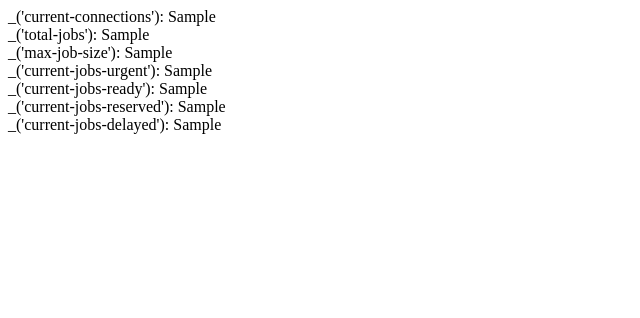
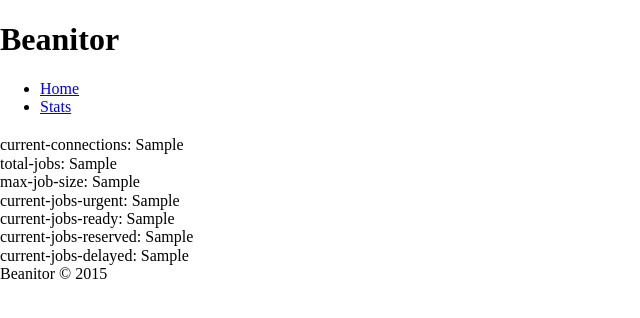
Before and after one commit to shonenada-archives/beanitor, a Flask app: template beanitor/templates/stats.html in a window 1280 px wide. Shown: the top 318 px of the page, without its empty margins (0-640 px from the left). Run offline with Flask 2, Linux system fonts and the light colour scheme; the template is opened without the code that fills it: most values are stand-ins (such as "Sample title", 1, 10 or a date in 2020); some libraries are stand-ins or nearby versions.

Commit message:
simple templatas

```diff
--- /dev/null
+++ b/beanitor/templates/base.html
@@ -0,0 +1,41 @@
+<!DOCTYPE html>
+<html>
+  <head>
+    <meta charset="utf-8" />
+    <meta name="robots" content="noindex,nofollow" />
+    <title>Beanitor</title>
+    <link rel="stylesheet" href="{{ url_for('static', filename='components/normalize.css/normalize.css') }}" type="text/css" />
+    <link rel="stylesheet" href="{{ url_for('static', filename='styles/base.css') }}" type="text/css" />
+    {% block styles %}{% endblock %}
+  </head>
+  <body>
+
+    <div class="container">
+      <div class="header">
+        <h1>Beanitor</h1>
+        <div class="pull-right nav">
+        </div>
+      </div>
+
+      <div class="main">
+        {% block main %}
+        <div class="pull-left menu">
+          <ul class="nav">
+            <li><a href="{{ url_for('master.index') }}">{{ _('Home') }}</a></li>
+            <li><a href="{{ url_for('master.stats') }}">{{ _('Stats') }}</a></li>
+          </ul>
+        </div>
+        <div class="content">
+          <h2 class="title">{%- block title %}{%- endblock %}</h2>
+          {%- block content %}{%- endblock %}
+        </div>
+        {% endblock %}
+      </div>
+
+      <div class="footer">
+        Beanitor &copy; 2015
+      </div>
+    </div>
+  {%- block scripts %}{%- endblock %}
+  </body>
+</html>
--- a/beanitor/templates/index.html
+++ b/beanitor/templates/index.html
@@ -0,0 +1 @@
+{% extends 'base.html' %}
--- a/beanitor/templates/stats.html
+++ b/beanitor/templates/stats.html
@@ -1,39 +1,34 @@
-<!DOCTYPE html>
-<html>
-  <head>
-    <meta charset="utf-8" />
-    <title>Beanitor</title>
-  </head>
-  <body>
-    <div class="container">
+{% extends 'base.html' %}
+
+{% block content %}
+<div class="stats-container">
   <div class="stats">
-        <span class="label">_('current-connections'): </span>
-        <span class="content">{{ stats['current-connections'] }}</span>
+    <span class="label">{{ _('current-connections') }}: </span>
+    <span class="value">{{ stats['current-connections'] }}</span>
   </div>
   <div class="stats">
-        <span class="label">_('total-jobs'): </span>
-        <span class="content">{{ stats['total-jobs'] }}</span>
+    <span class="label">{{ _('total-jobs') }}: </span>
+    <span class="value">{{ stats['total-jobs'] }}</span>
   </div>
   <div class="stats">
-        <span class="label">_('max-job-size'): </span>
-        <span class="content">{{ stats['max-job-size'] }}</span>
+    <span class="label">{{ _('max-job-size')}}: </span>
+    <span class="value">{{ stats['max-job-size'] }}</span>
   </div>
   <div class="stats">
-        <span class="label">_('current-jobs-urgent'): </span>
-        <span class="content">{{ stats['current-jobs-urgent'] }}</span>
+    <span class="label">{{ _('current-jobs-urgent') }}: </span>
+    <span class="value">{{ stats['current-jobs-urgent'] }}</span>
   </div>
   <div class="stats">
-        <span class="label">_('current-jobs-ready'): </span>
-        <span class="content">{{ stats['current-jobs-ready'] }}</span>
+    <span class="label">{{ _('current-jobs-ready') }}: </span>
+    <span class="value">{{ stats['current-jobs-ready'] }}</span>
   </div>
   <div class="stats">
-        <span class="label">_('current-jobs-reserved'): </span>
-        <span class="content">{{ stats['current-jobs-reserved'] }}</span>
+    <span class="label">{{ _('current-jobs-reserved') }}: </span>
+    <span class="value">{{ stats['current-jobs-reserved'] }}</span>
   </div>
   <div class="stats">
-        <span class="label">_('current-jobs-delayed'): </span>
-        <span class="content">{{ stats['current-jobs-delayed'] }}</span>
+    <span class="label">{{ _('current-jobs-delayed') }}: </span>
+    <span class="value">{{ stats['current-jobs-delayed'] }}</span>
   </div>
 </div>
-  </body>
-</html>
+{% endblock %}
```
Lines whose indentation alone changed are shown as unchanged.
